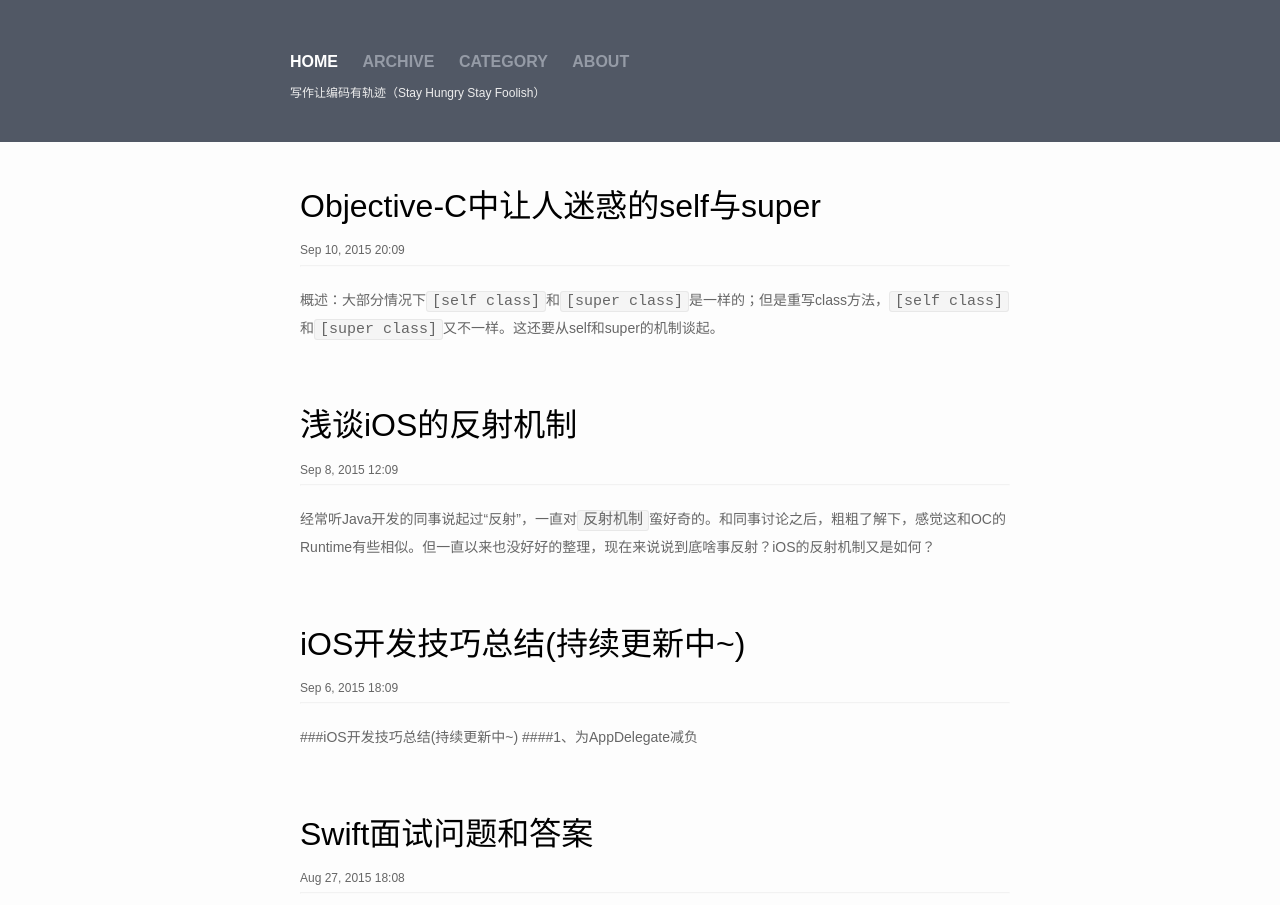
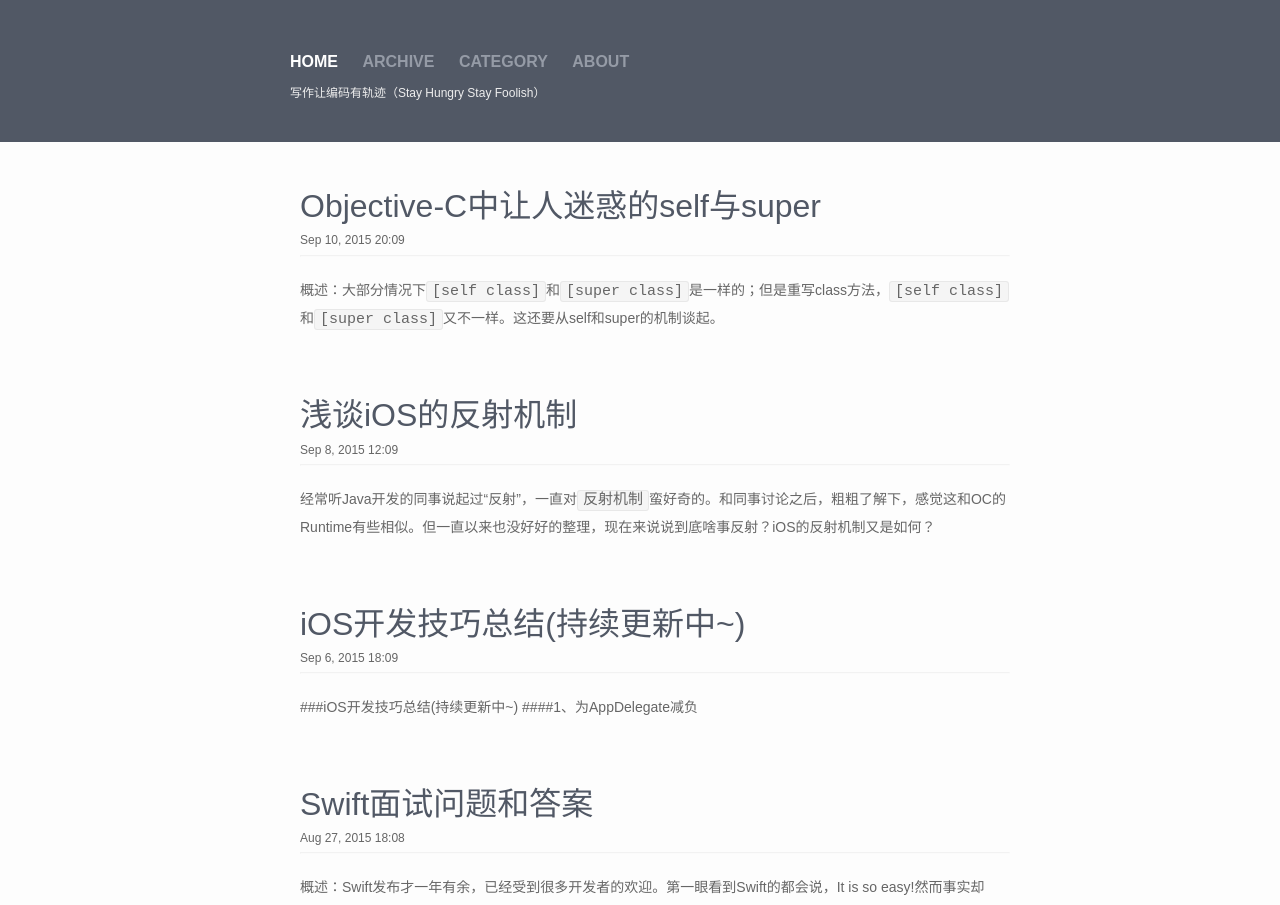
Before and after one commit to ace2github/cch, a Jekyll site: the page built from index.html, in a window 1280 px wide. Shown: the top 905 px of the page. Built offline with Jekyll 4.4.1, drawn with Linux system fonts in a browser that asks for light colours; Markdown is read by kramdown in place of the engine named in the settings; the list of posts is cut into pages by our own code.

Commit message:
modif config

```diff
--- a/_sass/_layout.scss
+++ b/_sass/_layout.scss
@@ -126,13 +126,13 @@ li {
 	list-style:none;
 }
 
-.post-list li h3 {
+.post-list li h1 {
 	margin-bottom: 5px;
 	font-weight: 500px;
 }
 
 .post-list li a {
-	color: #000;
+	color: #515865;
 }
 
 #line {
```
